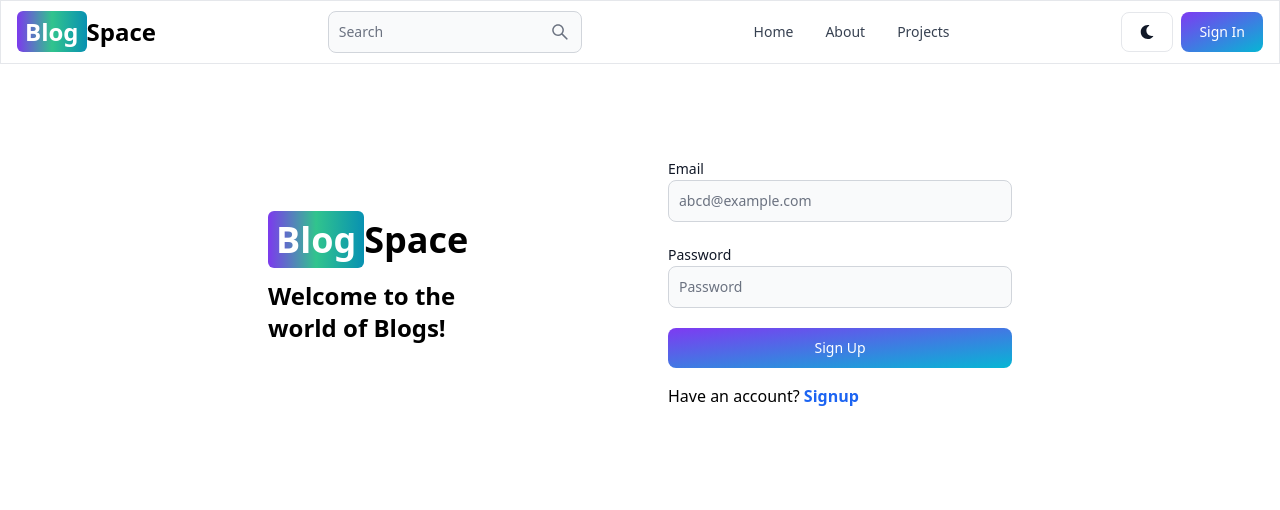
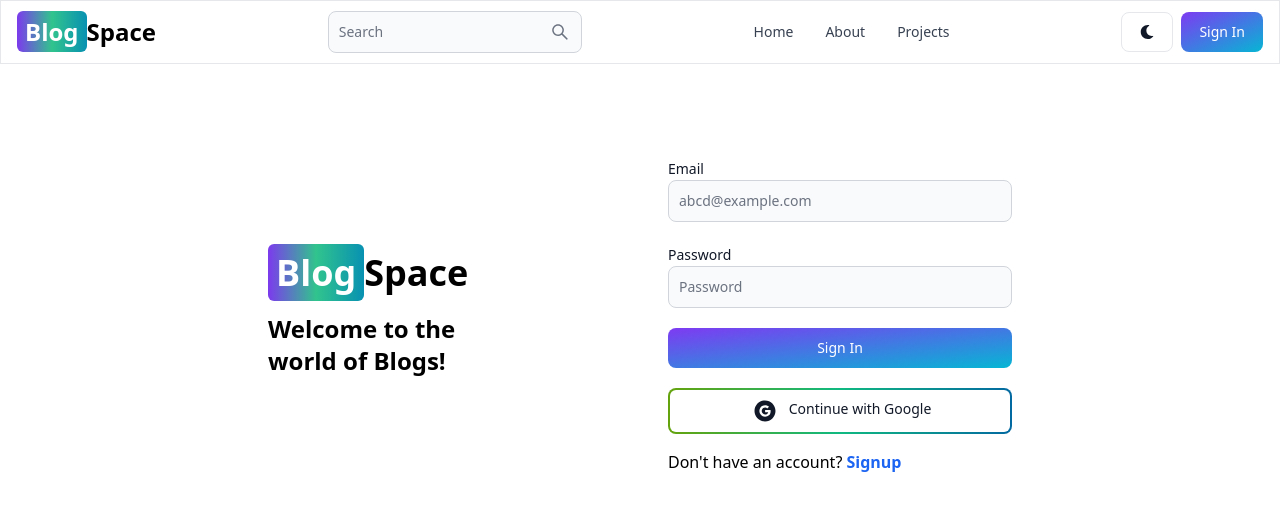
Before and after one commit to Venkatmsd7/Blog_mern, a React (Vite) app in the folder client/: page /signin in a window 1280 px wide. Shown: the top 510 px of the page. Built offline with nearby package versions, Linux system fonts and the light colour scheme; no server answers.

Commit message:
implement Oauth

```diff
--- a/client/package.json
+++ b/client/package.json
@@ -11,6 +11,7 @@
   },
   "dependencies": {
     "@reduxjs/toolkit": "^2.1.0",
+    "firebase": "^10.7.2",
     "flowbite-react": "^0.7.2",
     "react": "^18.2.0",
     "react-dom": "^18.2.0",
--- /dev/null
+++ b/client/src/components/OAuth.jsx
@@ -0,0 +1,53 @@
+import { Button } from 'flowbite-react'
+import React from 'react'
+import { AiFillGoogleCircle } from 'react-icons/ai'
+import {GoogleAuthProvider,getAuth,signInWithPopup} from 'firebase/auth';
+import { app } from '../firebase';
+import { useDispatch } from 'react-redux';
+import { signInSuccess } from '../redux/user/userSlice';
+import { useNavigate } from 'react-router-dom';
+function OAuth() {
+    const auth=getAuth(app);
+    const dispatch=useDispatch();
+    const navigate=useNavigate();
+
+    const handleGoogleClick=async ()=>{
+        const provider=new GoogleAuthProvider();
+        provider.addScope('profile');
+        provider.addScope('email');
+        try {
+            const result = await signInWithPopup(auth, provider);
+            try {
+                const res= await fetch('/api/auth/google',{
+                    method:'POST',
+                    headers:{'Content-Type':'application/json'},
+                    body: JSON.stringify({
+                        name:result.user.displayName,
+                        email:result.user.email,
+                        photoUrl:result.user.photoURL
+
+                    })
+                })
+                const data=res.json()
+                if (res.ok){
+                    dispatch(signInSuccess(data))
+                    navigate('/')
+                }
+            } catch (error) {
+
+            }
+        } catch (error) {
+            console.log(error);
+        }
+
+    }
+
+  return (
+    <Button type='button' className=' bg-gradient-to-r from-lime-600 via-emerald-500 to-sky-700' outline onClick={handleGoogleClick}>
+        <AiFillGoogleCircle className='mr-2 h-6 w-8'/>
+        Continue with Google
+    </Button>
+  )
+}
+
+export default OAuth
--- /dev/null
+++ b/client/src/firebase.js
@@ -0,0 +1,17 @@
+// Import the functions you need from the SDKs you need
+import { initializeApp } from "firebase/app";
+// TODO: Add SDKs for Firebase products that you want to use
+// https://firebase.google.com/docs/web/setup#available-libraries
+
+// Your web app's Firebase configuration
+const firebaseConfig = {
+  apiKey: import.meta.env.VITE_FIREBASE_API_KEY,
+  authDomain: "blog-mern-14576.firebaseapp.com",
+  projectId: "blog-mern-14576",
+  storageBucket: "blog-mern-14576.appspot.com",
+  messagingSenderId: "1041555781487",
+  appId: "1:1041555781487:web:d232d81f5a927e919fda9a"
+};
+
+// Initialize Firebase
+export const app = initializeApp(firebaseConfig);
--- a/client/src/pages/SignIn.jsx
+++ b/client/src/pages/SignIn.jsx
@@ -3,6 +3,7 @@ import { Link,useNavigate } from 'react-router-dom';
 import { Label,Button,Alert,TextInput,Spinner } from 'flowbite-react';
 import { useDispatch,useSelector } from 'react-redux';
 import { signInStart,signInFailure,signInSuccess} from '../redux/user/userSlice';
+import OAuth from '../components/OAuth';
 function SignIn() {
   const [formData,setformData]=useState({});
   const {loading,error:errorMsg}=useSelector((state)=>(state.user))
@@ -71,13 +72,14 @@ function SignIn() {
                   <span className='pl-3'>Loading...</span>
                 </>
               ) : (
-                'Sign Up'
+                'Sign In'
               )}
         </Button>
+        <OAuth/>
         </form>
         <div className='mt-4'>
-          <span>Have an account? </span>
-          <Link to='/signin' className='font-semibold text-blue-600'>
+          <span>Don't have an account? </span>
+          <Link to='/signup' className='font-semibold text-blue-600'>
           Signup
           </Link>
         </div>
--- a/client/src/pages/SignUp.jsx
+++ b/client/src/pages/SignUp.jsx
@@ -1,6 +1,7 @@
 import React, { useState } from 'react';
 import { Link,useNavigate } from 'react-router-dom';
 import { Label,Button,Alert,TextInput,Spinner } from 'flowbite-react';
+import OAuth from '../components/OAuth';
 
 
 function SignUp() {
@@ -76,6 +77,7 @@ function SignUp() {
                 'Sign Up'
               )}
         </Button>
+        <OAuth/>
         </form>
         <div className='mt-4'>
           <span>Have an account? </span>
```
Also changed, not shown: 2 other files (tests, documents, lock files or other folders).
